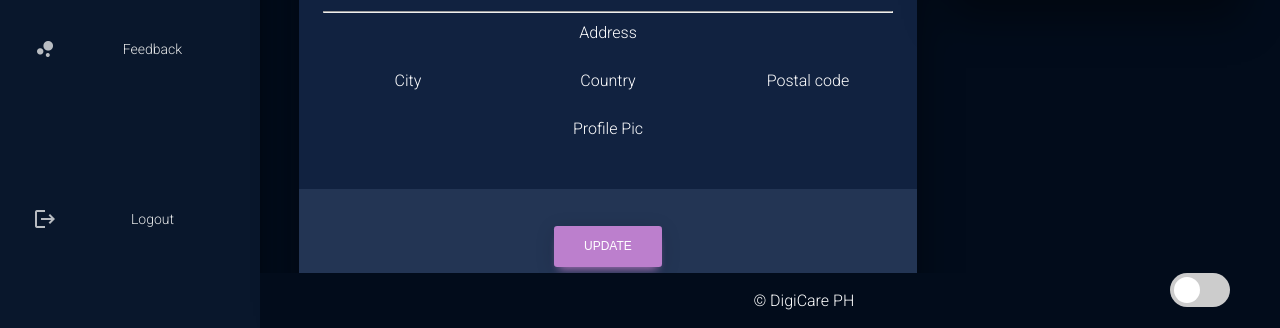
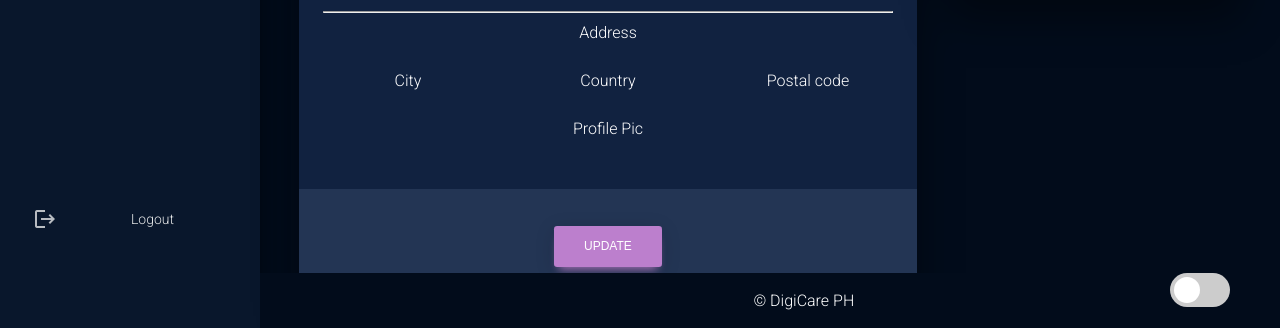
Before and after one commit to 1202DREAMSCAPE/AppointmentSystem, a Django app: template hospital/templates/hospital/Patient/profile_pat.html in a window 1280 px wide. Shown: the part 471-799 px from the top of the page. Run offline with Django 3.2, Linux system fonts and the light colour scheme; the template is opened without the code that fills it, so the values that code supplies are empty; some libraries are stand-ins or nearby versions.

Commit message:
remove feedback

```diff
--- a/hospital/templates/hospital/Patient/appoint_view_pat.html
+++ b/hospital/templates/hospital/Patient/appoint_view_pat.html
@@ -276,13 +276,13 @@ td {
             <p>Medical Reports</p>
           </a>
         </li>
-        <li class="nav-item">
+        <!-- <li class="nav-item">
           <a class="nav-link" href="{% url 'feedback.html' %}">
             <i class="material-icons">bubble_chart</i>
             <p>Feedback</p>
           </a>
-        </li>
-        <li class="nav-item " style="margin-top: 120px;">
+        </li> -->
+        <li class="nav-item " style="margin-top: 180px;">
           <a class="nav-link" href="{% url 'logout' %}">
             <i class="material-icons">logout</i>
             <p>Logout</p>
--- a/hospital/templates/hospital/Patient/bookapp.html
+++ b/hospital/templates/hospital/Patient/bookapp.html
@@ -169,13 +169,13 @@ td {
                 <p>Medical Reports</p>
               </a>
             </li>
-            <li class="nav-item">
+            <!-- <li class="nav-item">
               <a class="nav-link" href="{% url 'feedback.html' %}">
                 <i class="material-icons">bubble_chart</i>
                 <p>Feedback</p>
               </a>
-            </li>
-            <li class="nav-item" style="margin-top: 120px;">
+            </li> -->
+            <li class="nav-item" style="margin-top: 180px;">
               <a class="nav-link" href="{% url 'logout' %}">
                 <i class="material-icons">logout</i>
                 <p>Logout</p>
--- a/hospital/templates/hospital/Patient/bookapp_details_particular_pat.html
+++ b/hospital/templates/hospital/Patient/bookapp_details_particular_pat.html
@@ -275,13 +275,13 @@ td {
             <p>Medical Reports</p>
           </a>
         </li>
-        <li class="nav-item">
+        <!-- <li class="nav-item">
           <a class="nav-link" href="{% url 'feedback.html' %}">
             <i class="material-icons">bubble_chart</i>
             <p>Feedback</p>
           </a>
-        </li>
-        <li class="nav-item " style="margin-top: 120px;">
+        </li> -->
+        <li class="nav-item " style="margin-top: 180px;">
           <a class="nav-link" href="{% url 'logout' %}">
             <i class="material-icons">logout</i>
             <p>Logout</p>
--- a/hospital/templates/hospital/Patient/edityourhealth.html
+++ b/hospital/templates/hospital/Patient/edityourhealth.html
@@ -136,13 +136,13 @@
             <p>Medical Reports</p>
           </a>
         </li>
-        <li class="nav-item">
+        <!-- <li class="nav-item">
           <a class="nav-link" href="{% url 'feedback.html' %}">
             <i class="material-icons">bubble_chart</i>
             <p>Feedback</p>
           </a>
-        </li>
-        <li class="nav-item " style="margin-top: 120px;">
+        </li> -->
+        <li class="nav-item " style="margin-top: 180px;">
           <a class="nav-link" href="{% url 'logout' %}">
             <i class="material-icons">logout</i>
             <p>Logout</p>
--- a/hospital/templates/hospital/Patient/medicalreport.html
+++ b/hospital/templates/hospital/Patient/medicalreport.html
@@ -145,13 +145,13 @@
             <p>Medical Reports</p>
           </a>
         </li>
-        <li class="nav-item">
+        <!-- <li class="nav-item">
           <a class="nav-link" href="{% url 'feedback.html' %}">
             <i class="material-icons">bubble_chart</i>
             <p>Feedback</p>
           </a>
-        </li>
-        <li class="nav-item " style="margin-top: 120px;">
+        </li> -->
+        <li class="nav-item " style="margin-top: 180px;">
           <a class="nav-link" href="{% url 'logout' %}">
             <i class="material-icons">logout</i>
             <p>Logout</p>
--- a/hospital/templates/hospital/Patient/profile_pat.html
+++ b/hospital/templates/hospital/Patient/profile_pat.html
@@ -312,13 +312,13 @@ h1{
               <p>Medical Reports</p>
             </a>
           </li>
-          <li class="nav-item">
+          <!-- <li class="nav-item">
             <a class="nav-link" href="{% url 'feedback.html' %}">
               <i class="material-icons">bubble_chart</i>
               <p>Feedback</p>
             </a>
-          </li>
-          <li class="nav-item" style="margin-top: 120px;">
+          </li> -->
+          <li class="nav-item" style="margin-top: 180px;">
             <a class="nav-link" href="{% url 'logout' %}">
               <i class="material-icons">logout</i>
               <p>Logout</p>
--- a/hospital/templates/hospital/Patient/report_apt.html
+++ b/hospital/templates/hospital/Patient/report_apt.html
@@ -229,13 +229,13 @@
             <p>Medical Reports</p>
           </a>
         </li>
-        <li class="nav-item">
+        <!-- <li class="nav-item">
           <a class="nav-link" href="{% url 'feedback.html' %}">
             <i class="material-icons">bubble_chart</i>
             <p>Feedback</p>
           </a>
-        </li>
-        <li class="nav-item " style="margin-top: 120px;">
+        </li> -->
+        <li class="nav-item " style="margin-top: 180px;">
           <a class="nav-link" href="{% url 'logout' %}">
             <i class="material-icons">logout</i>
             <p>Logout</p>
--- a/hospital/templates/hospital/Patient/yourhealth.html
+++ b/hospital/templates/hospital/Patient/yourhealth.html
@@ -133,13 +133,13 @@
             <p>Medical Reports</p>
           </a>
         </li>
-        <li class="nav-item">
+        <!-- <li class="nav-item">
           <a class="nav-link" href="{% url 'feedback.html' %}">
             <i class="material-icons">bubble_chart</i>
             <p>Feedback</p>
           </a>
-        </li>
-        <li class="nav-item " style="margin-top: 120px;">
+        </li> -->
+        <li class="nav-item " style="margin-top: 180px;">
           <a class="nav-link" href="{% url 'logout' %}">
             <i class="material-icons">logout</i>
             <p>Logout</p>
```
